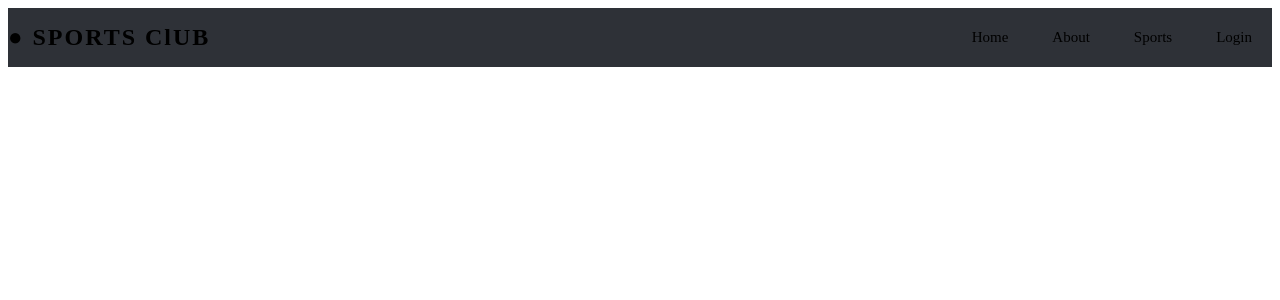
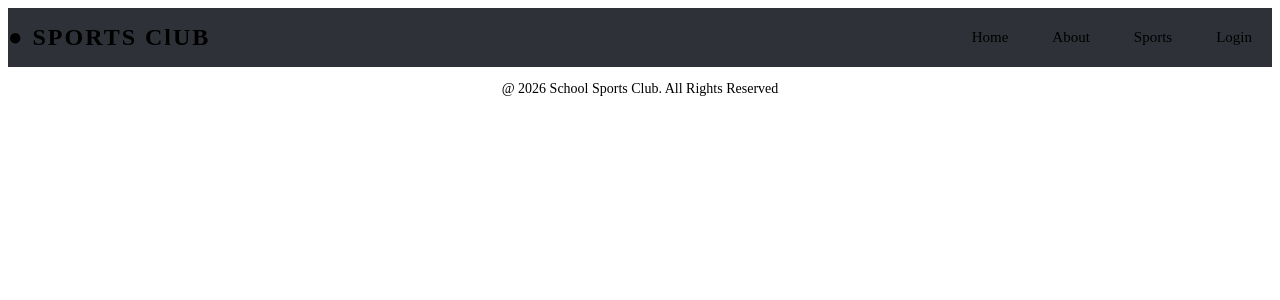
Before and after one commit to MeenalKesarkar/College-s-Sports-Club, a React (Vite) app: page / in a window 1280 px wide. Shown: the top 300 px of the page. Built offline with nearby package versions, Linux system fonts and the light colour scheme.

Commit message:
Add Footer component and styling

```diff
--- a/src/App.css
+++ b/src/App.css
@@ -1,3 +1,4 @@
+/* Header */
 .header {
   position: sticky;
   top: 0;
@@ -45,3 +46,18 @@
   background: var(--bg-surface-2);
   color: var(--accent);
 }
+
+/* Footer*/
+
+/* ---------- FOOTER ---------- */
+.footer {
+  padding: var(--space-lg);
+  background: var(--bg-base);
+  border-top: 1px solid var(--border-subtle);
+  color: var(--text-muted);
+  text-align: center;
+}
+
+.footer p {
+  font-size: 14px;
+}
--- a/src/App.jsx
+++ b/src/App.jsx
@@ -1,5 +1,6 @@
 import { BrowserRouter } from 'react-router-dom';
 import Header from './Header';
+import Footer from './Footer';
 import './App.css'
 
 function App() {
@@ -7,6 +8,7 @@ function App() {
   return (
    <BrowserRouter>
       <Header />
+      <Footer />
    </BrowserRouter>
   )
 }
--- /dev/null
+++ b/src/Footer.jsx
@@ -0,0 +1,9 @@
+import React from 'react'
+
+export default function Footer() {
+  return (
+    <footer className='footer'>
+        <p>@ 2026 School Sports Club. All Rights Reserved</p>
+    </footer>
+  )
+}
```
